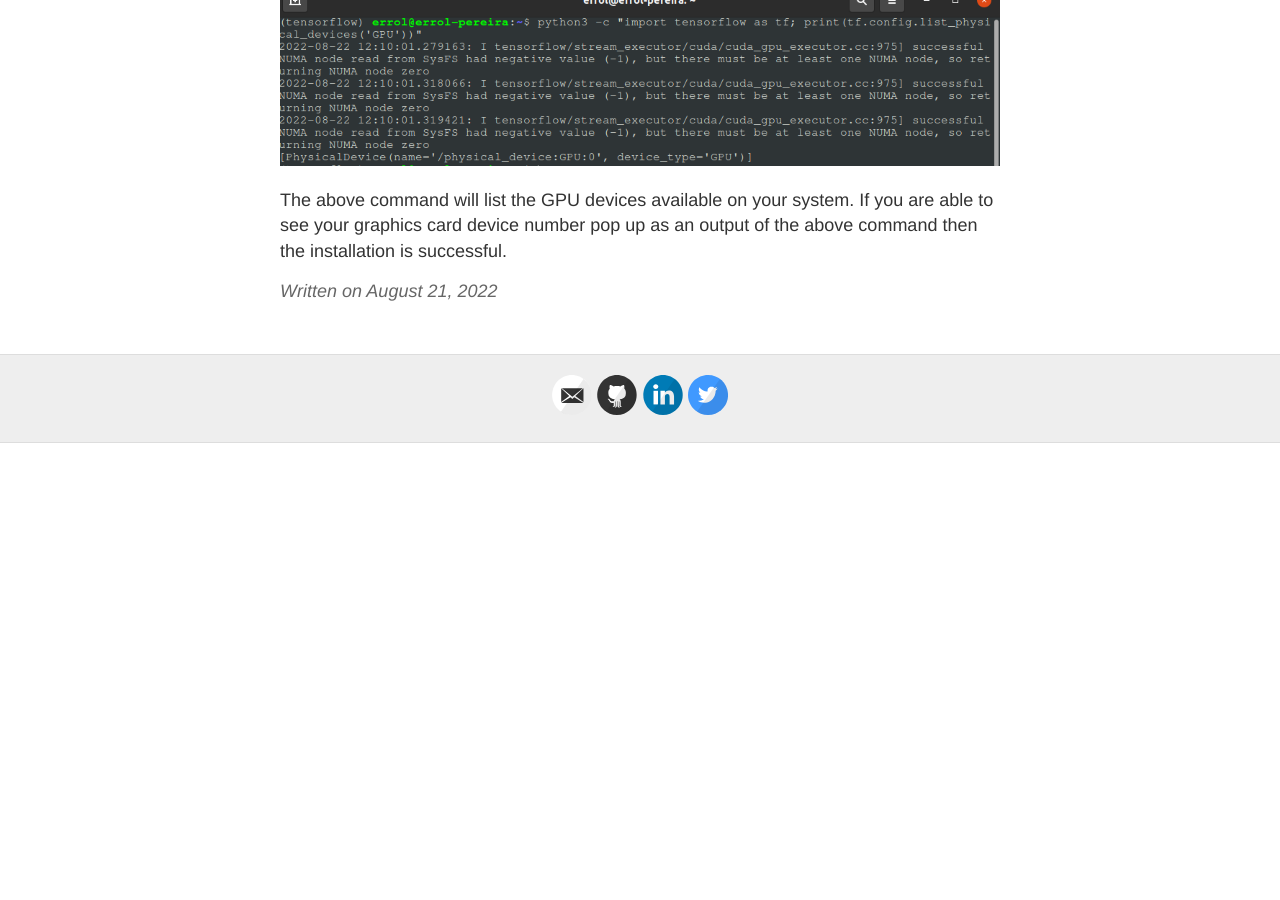
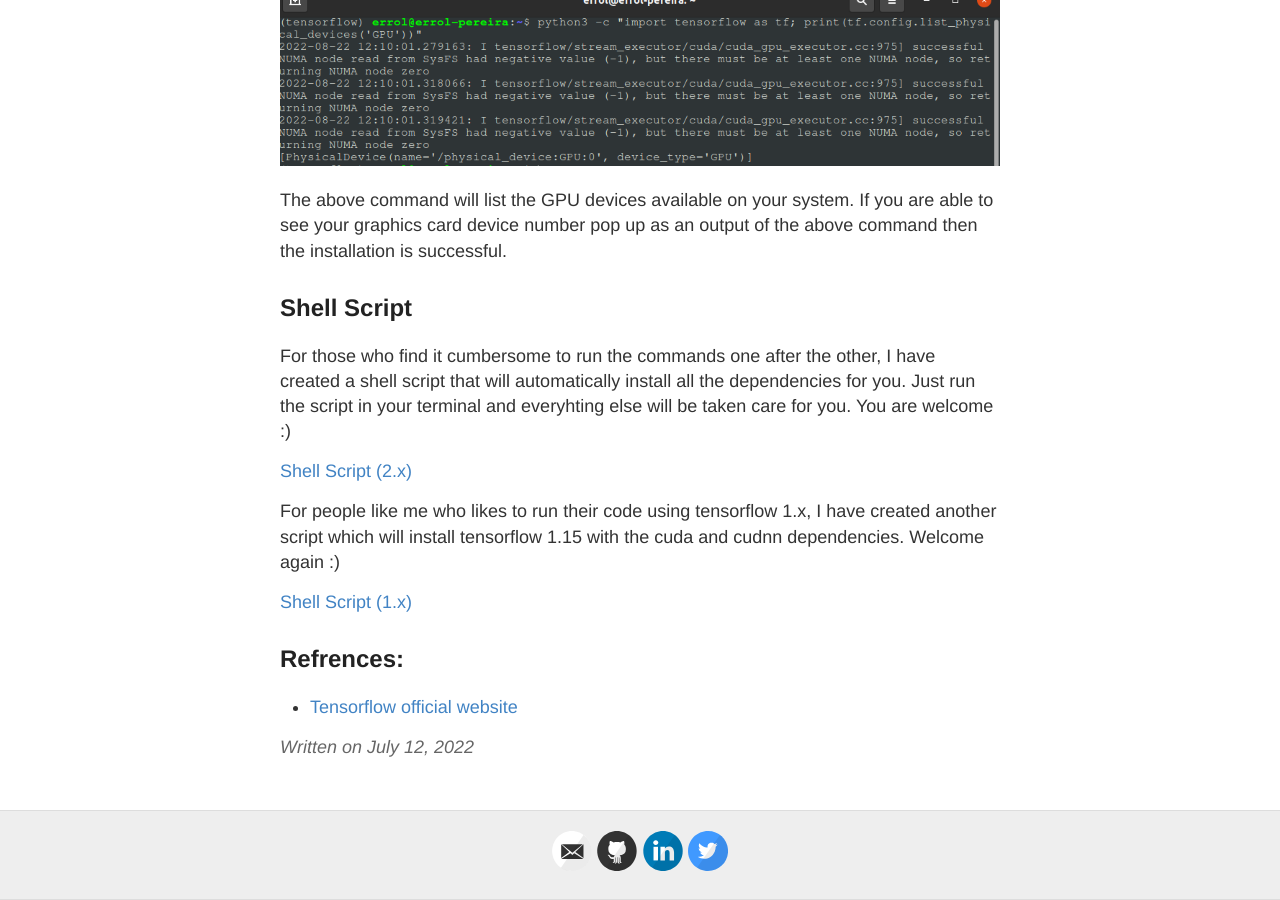
Before and after one commit to errolPereira/errolPereira.github.io, a Jekyll site: the page built from _posts/2021-05-29-how-to-install-CUDA-and-cuDNN-on-ubuntu.md, in a window 1280 px wide and 900 px high, scrolled down 3146 px. Built offline with Jekyll 4.4.1, drawn with Linux system fonts in a browser that asks for light colours; before the commit the page ends 3589 px from its top, so only the background shows below that.

Commit message:
post update

```diff
--- a/_posts/2021-05-29-how-to-install-CUDA-and-cuDNN-on-ubuntu.md
+++ b/_posts/2021-05-29-how-to-install-CUDA-and-cuDNN-on-ubuntu.md
@@ -74,3 +74,17 @@
 ![GeFroce NVIDIA]({{site.baseurl}}/images/gpu_devices_tf.png)
 
 The above command will list the GPU devices available on your system. If you are able to see your graphics card device number pop up as an output of the above command then the installation is successful.
+
+## Shell Script
+
+For those who find it cumbersome to run the commands one after the other, I have created a shell script that will automatically install all the dependencies for you. Just run the script in your terminal and everyhting else will be taken care for you. You are welcome :)
+
+[Shell Script (2.x)](https://github.com/errolPereira/blog_resources/blob/main/install_tf_with_gpu.sh){:target="_blank" rel="noopener"}
+
+For people like me who likes to run their code using tensorflow 1.x, I have created another script which will install tensorflow 1.15 with the cuda and cudnn dependencies. Welcome again :)
+
+[Shell Script (1.x)](https://github.com/errolPereira/blog_resources/blob/main/install_tf1.15_with_gpu.sh){:target="_blank" rel="noopener"}
+
+## Refrences:
+
+- [Tensorflow official website](https://www.tensorflow.org/){:target="_blank" rel="noopener"}
```
Also changed, not shown: other parts of _posts/2021-05-29-how-to-install-CUDA-and-cuDNN-on-ubuntu.md (+1 -1 lines), _posts/2022-08-24-deploy_flask_api_using_docker_container.md (added, +81 -0 lines).
